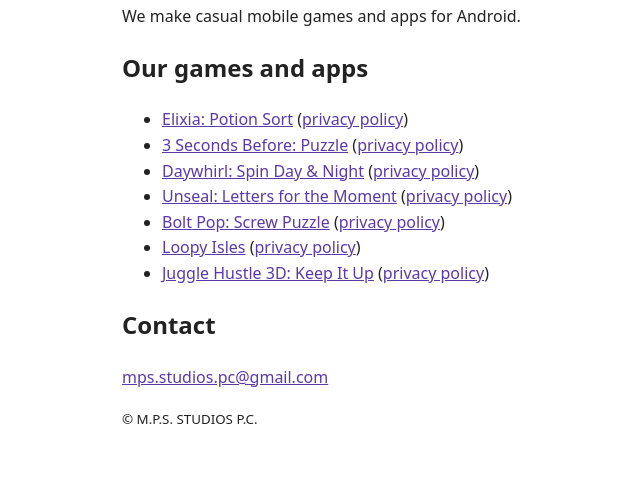
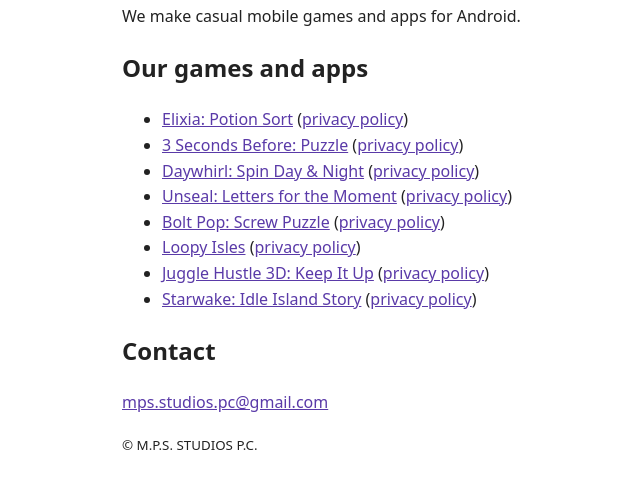
Before and after one commit to mpsstudios/mpsstudios.github.io, a plain HTML site: page index.html in a window 1280 px wide. Shown: the part 109-598 px from the top of the page, without its empty margins (198-838 px from the left). Drawn offline with Linux system fonts and the light colour scheme.

Commit message:
Update index.html

```diff
--- a/index.html
+++ b/index.html
@@ -14,6 +14,7 @@
 <li><a href="https://play.google.com/store/apps/details?id=com.mpsstudios.boltpop">Bolt Pop: Screw Puzzle</a> (<a href="https://mpsstudios.github.io/boltpop-privacy.html">privacy policy</a>)</li>
 <li><a href="https://play.google.com/store/apps/details?id=com.mpsstudios.loopyisles">Loopy Isles</a> (<a href="https://mpsstudios.github.io/loopyisles-privacy.html">privacy policy</a>)</li>
 <li><a href="https://play.google.com/store/apps/details?id=com.MPS_Studios.Juggle_Hustle">Juggle Hustle 3D: Keep It Up</a> (<a href="https://mpsstudios.github.io/jugglehustle-privacy.html">privacy policy</a>)</li>
+<li><a href="https://play.google.com/store/apps/details?id=com.mpsstudios.starwake">Starwake: Idle Island Story</a> (<a href="https://mpsstudios.github.io/starwake-privacy.html">privacy policy</a>)</li>
 </ul>
 <h2>Contact</h2>
 <p><a href="mailto:mps.studios.pc@gmail.com">mps.studios.pc@gmail.com</a></p>
```
